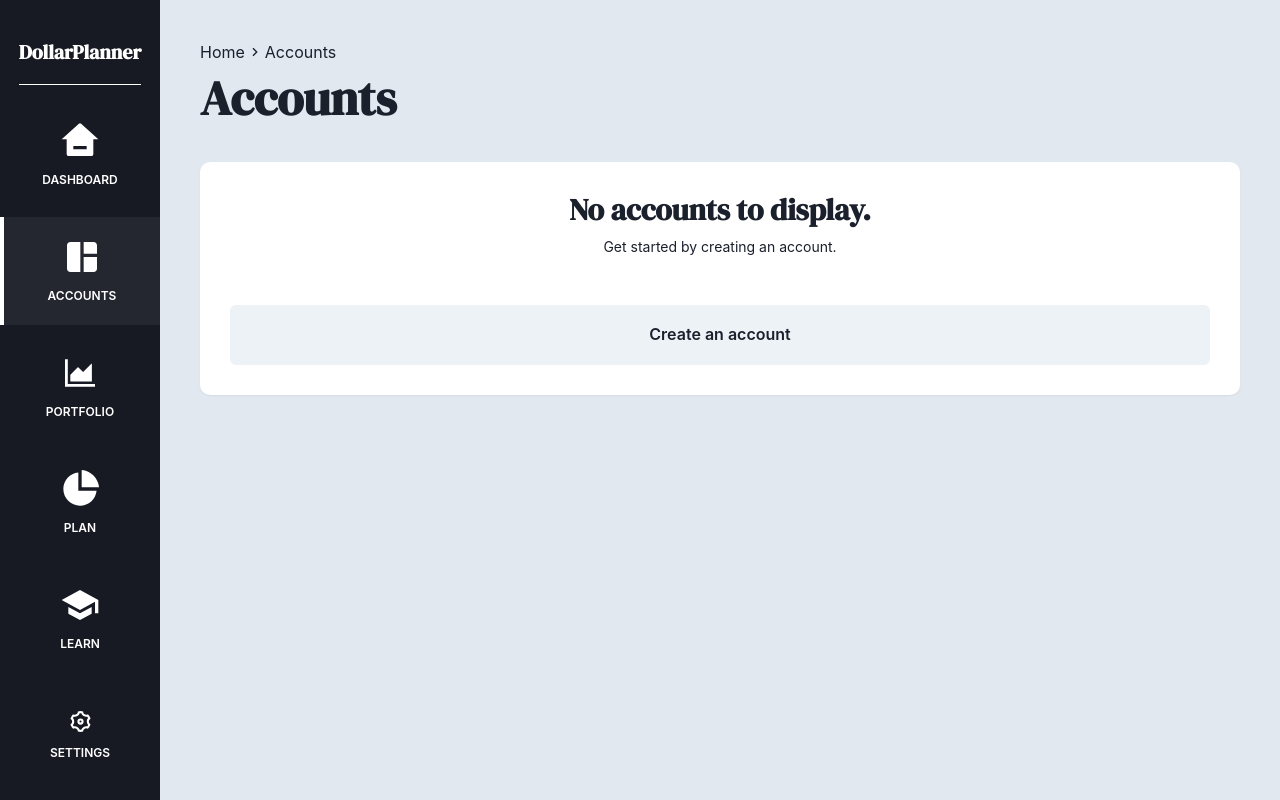
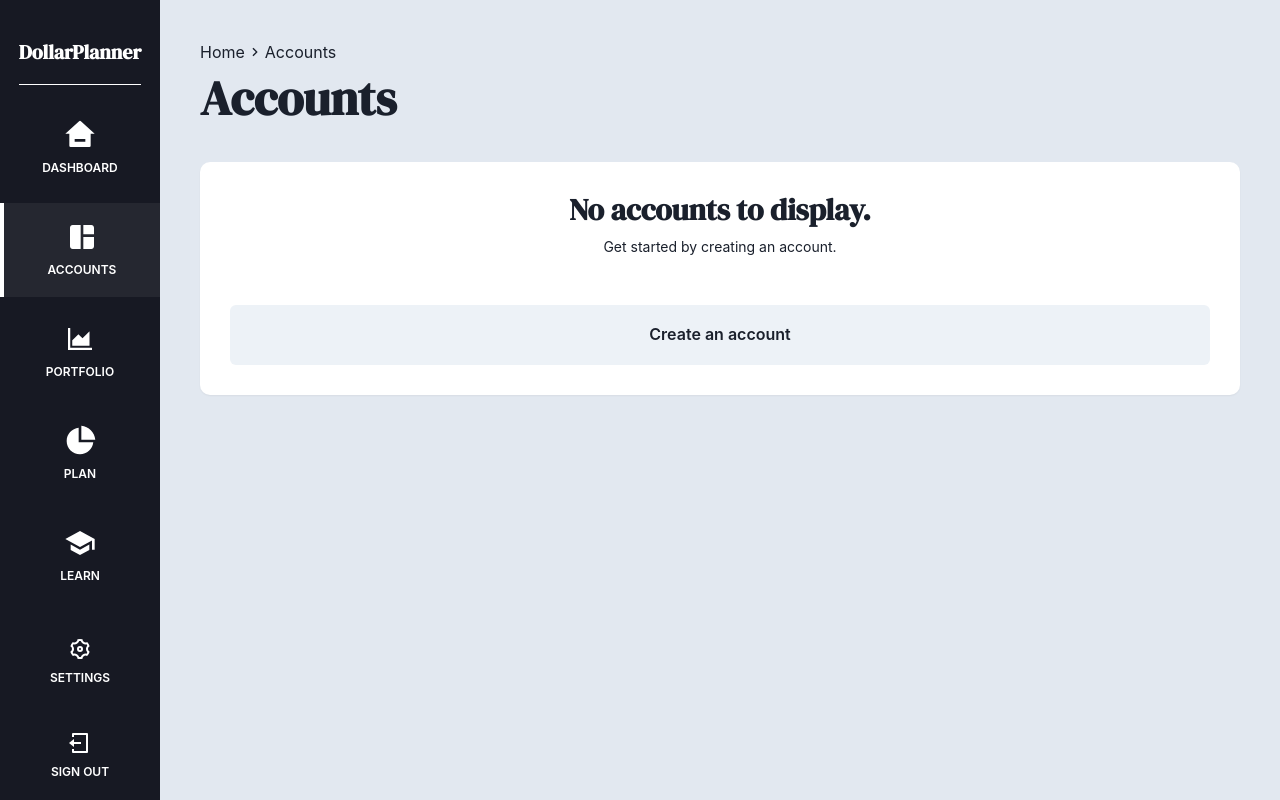
Before and after one commit to project-orbital/frontend, a React (Create React App) app: page /accounts in a window 1280 px wide. Built offline with nearby package versions, Linux system fonts and the light colour scheme.

Commit message:
Shrink sidebar elements and add a scrollbar to resolve #28

```diff
--- a/src/common/components/sidebar/Sidebar.js
+++ b/src/common/components/sidebar/Sidebar.js
@@ -17,12 +17,13 @@ import SidebarLink from "./SidebarLink";
 export default function Sidebar({ selected }) {
     return (
         <VStack
-            minH="100vh"
+            h="100vh"
             py="40px"
             w="160px"
             zIndex={999}
             pos="fixed"
             bgColor="gray.900"
+            overflow="auto"
         >
             <Heading
                 as="h3"
@@ -35,52 +36,48 @@ export default function Sidebar({ selected }) {
                 DollarPlanner
             </Heading>
             <Spacer />
-            <VStack h="100%" w="100%">
             <SidebarLink
                 isSelected={selected === "dashboard"}
                 to="/dashboard"
                 text="dashboard"
-                    icon={<RiHome3Fill size="40px" />}
+                icon={<RiHome3Fill size="32px" />}
             />
             <SidebarLink
                 isSelected={selected === "accounts"}
                 to="/accounts"
                 text="accounts"
-                    icon={<MdSpaceDashboard size="40px" />}
+                icon={<MdSpaceDashboard size="32px" />}
             />
             <SidebarLink
                 isSelected={selected === "portfolio"}
                 to="/portfolio"
                 text="portfolio"
-                    icon={<AiOutlineAreaChart size="40px" />}
+                icon={<AiOutlineAreaChart size="32px" />}
             />
             <SidebarLink
                 isSelected={selected === "plan"}
                 to="/plan"
                 text="plan"
-                    icon={<RiPieChart2Fill size="40px" />}
+                icon={<RiPieChart2Fill size="32px" />}
             />
             <SidebarLink
                 isSelected={selected === "learn"}
                 to="/learn"
                 text="learn"
-                    icon={<MdSchool size="40px" />}
+                icon={<MdSchool size="32px" />}
             />
-            </VStack>
             <Spacer />
-            <VStack h="100%" w="100%">
             <SidebarLink
                 isSelected={selected === "settings"}
                 to="/settings"
                 text="settings"
-                    icon={<RiSettings3Line size="25px" />}
+                icon={<RiSettings3Line size="24px" />}
             />
             <SidebarLink
                 to="/"
                 text="sign out"
-                    icon={<RiLogoutBoxLine size="25px" />}
+                icon={<RiLogoutBoxLine size="24px" />}
             />
-            </VStack>
         </VStack>
     );
 }
--- a/src/common/components/sidebar/SidebarLink.js
+++ b/src/common/components/sidebar/SidebarLink.js
@@ -14,8 +14,8 @@ export default function SidebarLink({ to, icon, text, isSelected }) {
     return (
         <Link w="100%" as={RouterLink} to={to} color="white">
             <VStack
-                py="20px"
-                spacing="10px"
+                py="18px"
+                spacing="8px"
                 bgColor={isSelected ? "whiteAlpha.100" : null}
                 borderLeft={isSelected ? "4px solid white" : null}
             >
```
Lines whose indentation alone changed are shown as unchanged.
